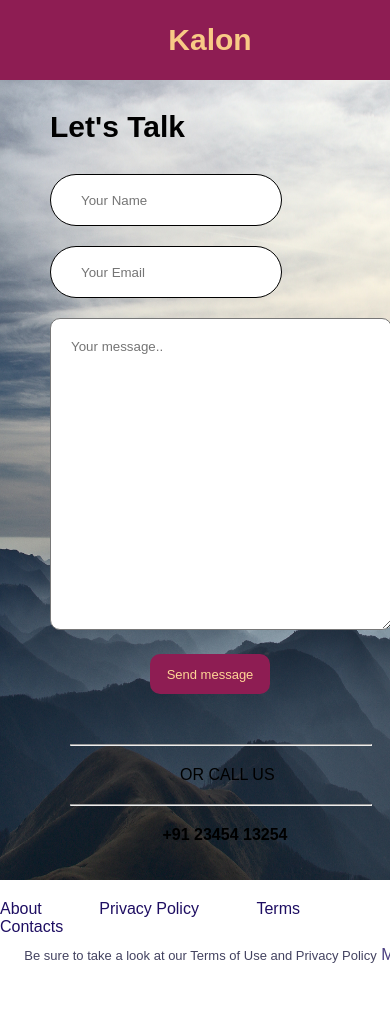
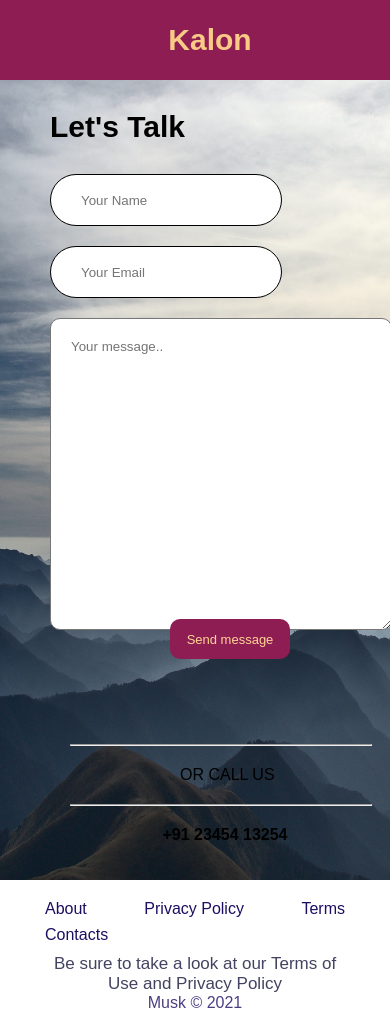
Before and after one commit to xmuskaan/Kalon-, a React (Create React App) app: page /contactus in a window 390 px wide. Shown: the top 1028 px of the page. Before the commit the page ends 990 px from the top, so only its background shows below. Built offline with nearby package versions, Linux system fonts and the light colour scheme.

Commit message:
Update responsive.css

```diff
--- a/src/responsive.css
+++ b/src/responsive.css
@@ -1,6 +1,6 @@
 /*************FOR MOBILE*****************/
 
-@media(max-width:740px) {
+@media(max-width:500px) {
     /*Navbar*/
     .NavBar{
       height: 80px;
@@ -28,7 +28,8 @@
   /*Showcase*/
 
   .Showcase{
-    width:100vw;
+    display: block;
+    height: 100vh;
   }
 
   .heroContent{
@@ -42,20 +43,12 @@
   .box1 h2{
     color:#1E0E62;
     font-size:35px;
-    margin-top: 10px;
     text-align: center;
   }
 
-  .smallText{
-    display: inline;
-    font-size: 13px;
-
-  }
-
-  .box1 h4{
-    position: relative;
-    top:-18px;
-
+  .smallText h4{
+    text-align: center;
+    left:12px;
   }
 
   .buttonSmall{
@@ -63,15 +56,17 @@
     height:40px;
     font-size: 13px;
     position: relative;
-    left:120px;
+    top: -35px;
+    left:140px;
     margin-bottom: 20px;
     border-radius: 10px;
-
 
   }
 
   .imageShowcase{
     overflow-y:hidden;
+    position: relative;
+    left:16px;
   }
 
   .imageShowcase img{
@@ -83,21 +78,18 @@
   /* Featured Products */
 
   .Featured{
-      width: 550px;
       height:97rem;
-
   }
 
   .featuredCon{
-    width:550px;
+    width:400px;
     margin: auto;
     }
 
    .featuredHead{
     padding-top:30px;
-    padding-bottom: 50px;
+    padding-bottom: 20px;
     width: 400px;
-    margin:auto;
   }
 
 
@@ -110,6 +102,12 @@
   .featProduct img{
   height:300px;
   width:90%;
+  }
+  .featProduct>div:nth-of-type(1) {
+    margin-right: 0;
+  }
+.featProduct>div:nth-of-type(3) {
+    margin-top: 0px;
   }
 
   .featProduct span{
@@ -127,8 +125,8 @@
 
   .send{
     position:relative;
-    top:80px;
-    right:180px;
+    top:10px;
+    left:-10px;
     width:120px;
     height:40px;
     font-size: 13px;
@@ -141,24 +139,24 @@
   }
   .emailInfo{
       position: relative;
-      left:80px;
     }
-
-
 
 /* Footer */
 
 .footer{
-    width:500px;
+    width:300px;
     margin:auto;
     margin-top: 20px;
-    height:90px;
-
+    margin-bottom: 16px;
   }
 
   .footer1{
     flex-direction: column;
     }
+
+  .sub1{
+    margin-bottom: 8px;
+  }
 
   .footer2{
     margin-top: 10px;
```
